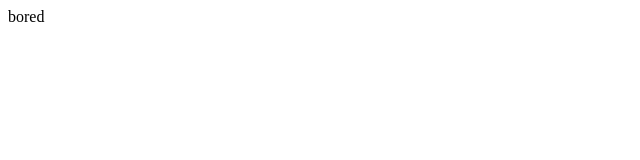
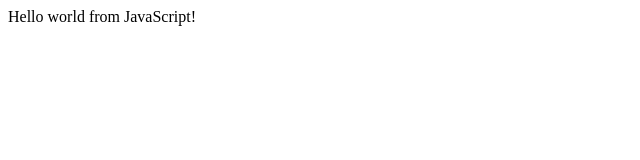
Before and after one commit to alexgeorge12/alexgeorge12.github.io, a plain HTML site: page hello/index.html in a window 1280 px wide. Shown: the whole page, without its empty margins (0-640 px from the left). Drawn offline with Linux system fonts and the light colour scheme.

Commit message:
Update index.html

```diff
--- a/hello/index.html
+++ b/hello/index.html
@@ -2,11 +2,13 @@
 <html>
 
 <head>
- <title> title </title>
- </head>
+<title> hello world</title>
+</head>
 
- <body>
- bored
+<body>
+
+<script>
+ document.write("Hello world from JavaScript!");
+ </script>
  </body>
-
  </html>
```
